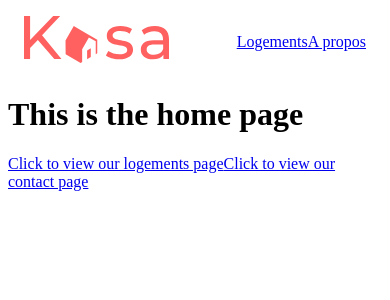
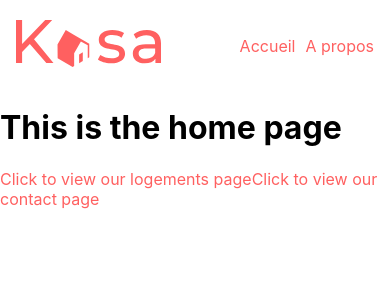
Before and after one commit to JustineLo/kasa, a React (Create React App) app: page / in a window 390 px wide. Shown: the top 300 px of the page. Built offline with nearby package versions, Linux system fonts and the light colour scheme.

Commit message:
style navbar mobile version

```diff
--- a/src/App.css
+++ /dev/null
@@ -1,38 +0,0 @@
-.App {
-  text-align: center;
-}
-
-.App-logo {
-  height: 40vmin;
-  pointer-events: none;
-}
-
-@media (prefers-reduced-motion: no-preference) {
-  .App-logo {
-    animation: App-logo-spin infinite 20s linear;
-  }
-}
-
-.App-header {
-  background-color: #282c34;
-  min-height: 100vh;
-  display: flex;
-  flex-direction: column;
-  align-items: center;
-  justify-content: center;
-  font-size: calc(10px + 2vmin);
-  color: white;
-}
-
-.App-link {
-  color: #61dafb;
-}
-
-@keyframes App-logo-spin {
-  from {
-    transform: rotate(0deg);
-  }
-  to {
-    transform: rotate(360deg);
-  }
-}
--- a/src/index.css
+++ b/src/index.css
@@ -1,13 +1,17 @@
+:root {
+  --primary: #ff6060;
+}
+
 body {
   margin: 0;
-  font-family: -apple-system, BlinkMacSystemFont, 'Segoe UI', 'Roboto', 'Oxygen',
-    'Ubuntu', 'Cantarell', 'Fira Sans', 'Droid Sans', 'Helvetica Neue',
+  font-family: -apple-system, BlinkMacSystemFont, "Segoe UI", "Roboto", "Oxygen",
+    "Ubuntu", "Cantarell", "Fira Sans", "Droid Sans", "Helvetica Neue",
     sans-serif;
   -webkit-font-smoothing: antialiased;
   -moz-osx-font-smoothing: grayscale;
 }
 
 code {
-  font-family: source-code-pro, Menlo, Monaco, Consolas, 'Courier New',
+  font-family: source-code-pro, Menlo, Monaco, Consolas, "Courier New",
     monospace;
 }
--- a/src/index.js
+++ b/src/index.js
@@ -2,6 +2,7 @@ import React from "react";
 import ReactDOM from "react-dom/client";
 import { BrowserRouter } from "react-router-dom";
 import App from "./App";
+import "./index.css";
 
 const root = ReactDOM.createRoot(document.getElementById("root"));
 root.render(
--- a/src/layouts/Navbar.js
+++ b/src/layouts/Navbar.js
@@ -12,8 +12,8 @@ const Navbar = () => {
             <Logo />
           </Link>
         </div>
-        <div className="navbar__links">
-          <Link to="/logements">Logements</Link>
+        <div className={styles.links}>
+          <Link to="/">Accueil</Link>
           <Link to="/apropos">A propos</Link>
         </div>
       </div>
--- a/src/layouts/Navbar.module.css
+++ b/src/layouts/Navbar.module.css
@@ -2,5 +2,16 @@
   display: flex;
   justify-content: space-between;
   align-items: center;
-  padding: 0.5rem 1rem;
+  padding: 20px 1rem 16px 1rem;
+  color: var(--primary);
 }
+
+a {
+  color: var(--primary);
+  text-decoration: none;
+}
+
+.links {
+  display: flex;
+  gap: 10px;
+}
```
